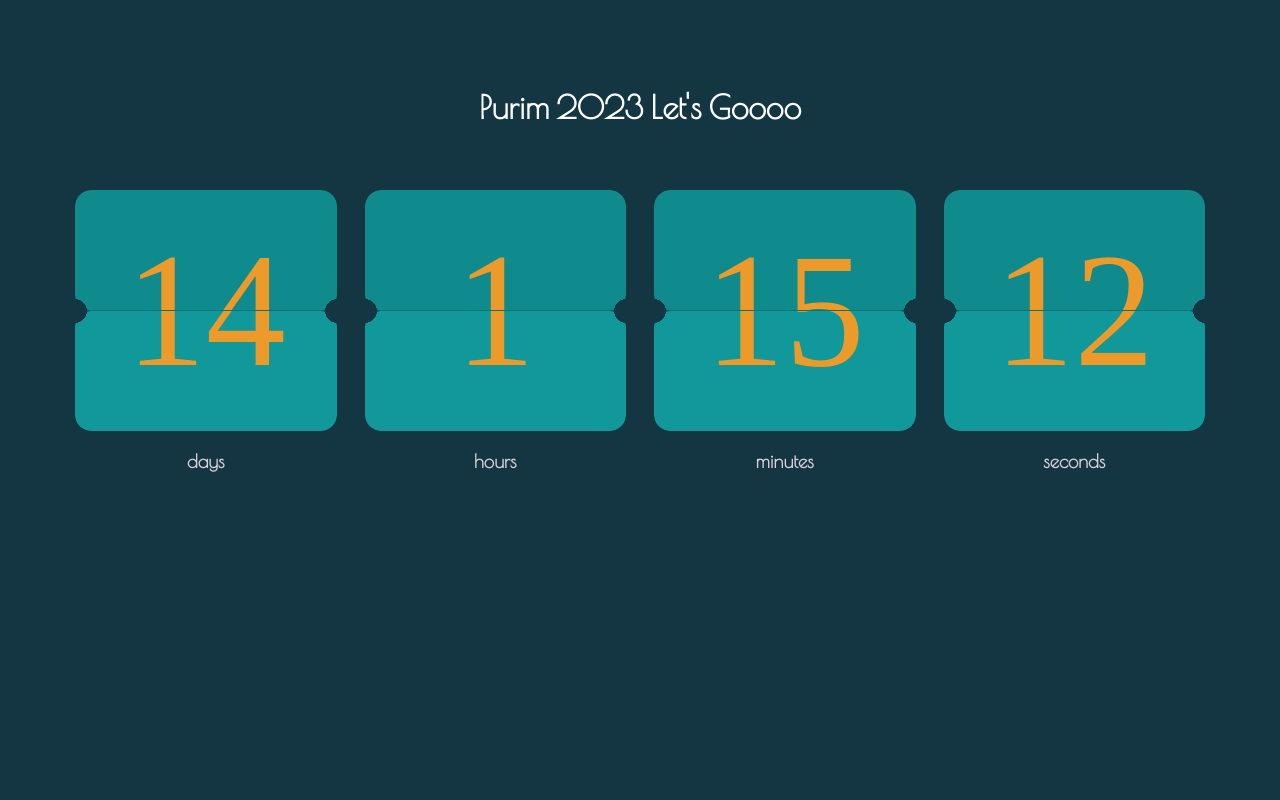
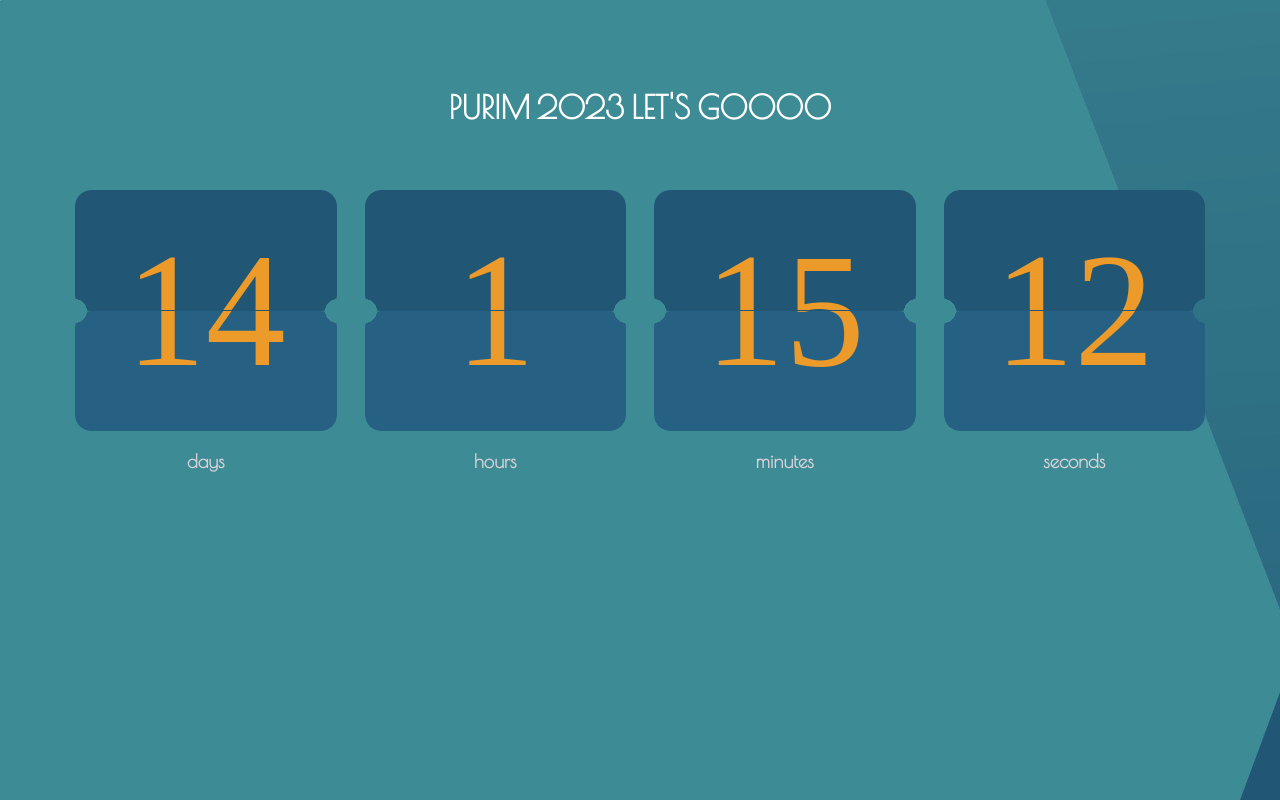
Before and after one commit to bergerm613/wedding, a React (Create React App) app: page / in a window 1280 px wide. Built offline with nearby package versions, Linux system fonts and the light colour scheme; a web font is replaced by a local one.

Commit message:
add a background image

```diff
--- a/src/components/Flipper/styles.css
+++ b/src/components/Flipper/styles.css
@@ -3,7 +3,6 @@
 }
 
 .amount-box {
-  background: #0f8b8d;
   color: #ec9a29;
   font-family: "Tourney";
   font-size: 10rem;
@@ -21,16 +20,18 @@
 }
 
 .top {
+  background: #225675;
   padding-top: 0.25em;
 
   --mask: radial-gradient(12px at 12px 100%, #0000 98%, #000) -12px;
   -webkit-mask: var(--mask);
   mask: var(--mask);
 
-  border-bottom: 1px solid #0c7274;
+  border-bottom: 0.75px solid #225675;
 }
 
 .bottom {
+  background: #266183;
   padding-bottom: 0.25em;
 
   --mask: radial-gradient(12px at 12px 0, #0000 98%, #000) -12px;
@@ -40,7 +41,6 @@
   display: flex;
   justify-content: center;
   align-items: flex-end;
-  background: #10989a;
 }
 
 h3 {
--- a/src/styles.css
+++ b/src/styles.css
@@ -1,7 +1,7 @@
 body {
   margin: 0;
   text-align: center;
-  background: #143642;
+  background-image: url("./assets/background.jpg");
 }
 
 .countdown-container {
@@ -15,6 +15,7 @@ body {
   color: white;
   font-family: "Poiret One";
   padding: 42px;
+  text-transform: uppercase;
 }
 
 .flippers-container {
```
Also changed, not shown: src/assets/background.jpg (added).
